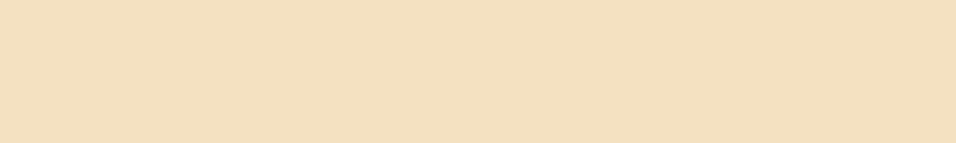
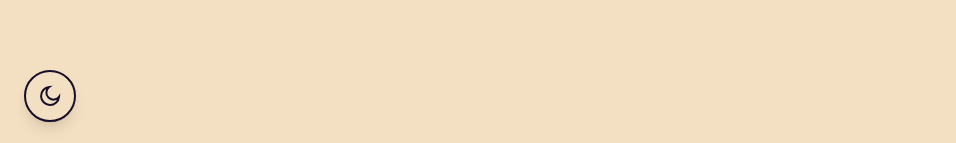
Before and after one commit to zandimt/zandimtmain, a Next.js app: page / in a window 1280 px wide. Shown: the part 654-797 px from the top of the page, without its empty margins (0-956 px from the left). Built offline with nearby package versions, Linux system fonts and the light colour scheme.

Commit message:
added dark/light mode button

```diff
--- a/src/app/globals.css
+++ b/src/app/globals.css
@@ -11,6 +11,13 @@
   /* Default theme colors */
   --background: var(--champagne);
   --foreground: var(--dark-purple);
+  --shadow-color: rgba(0,0,0,0.15); /* default shadow for light mode */
+}
+
+html.dark {
+  --background: var(--dark-purple);
+  --foreground: var(--champagne);
+  --shadow-color: #f3dfc1; /* champagne for dark mode */
 }
 
 @theme inline {
@@ -20,11 +27,8 @@
   --font-mono: var(--font-geist-mono);
 }
 
-@media (prefers-color-scheme: dark) {
-  :root {
-    --background: var(--dark-purple);
-    --foreground: var(--champagne);
-  }
+.shadow-custom {
+  box-shadow: 0 4px 24px 0 var(--shadow-color);
 }
 
 body {
@@ -32,3 +36,10 @@ body {
   color: var(--foreground);
   font-family: Arial, Helvetica, sans-serif;
 }
+
+@keyframes spin-slow {
+  100% { transform: rotate(360deg); }
+}
+.animate-spin-slow {
+  animation: spin-slow 0.4s linear;
+}
--- a/src/app/page.tsx
+++ b/src/app/page.tsx
@@ -1,9 +1,62 @@
+"use client";
 import Link from "next/link";
+import { useEffect, useState } from "react";
+
+function ThemeToggle() {
+  const [theme, setTheme] = useState<"light" | "dark">(() => {
+    if (typeof window !== "undefined") {
+      return document.documentElement.classList.contains("dark") ? "dark" : "light";
+    }
+    return "light";
+  });
+  const [rotating, setRotating] = useState(false);
+
+  useEffect(() => {
+    if (theme === "dark") {
+      document.documentElement.classList.add("dark");
+    } else {
+      document.documentElement.classList.remove("dark");
+    }
+  }, [theme]);
+
+  const toggleTheme = () => {
+    setRotating(true);
+    setTheme((prev) => (prev === "light" ? "dark" : "light"));
+    setTimeout(() => setRotating(false), 400);
+  };
+
+  return (
+    <button
+      aria-label="Toggle theme"
+      onClick={toggleTheme}
+      className={`fixed bottom-6 left-6 z-50 p-3 rounded-full shadow-lg bg-champagne dark:bg-dark-purple border-2 border-dark-purple dark:border-champagne transition-colors duration-300 focus:outline-none flex items-center justify-center ${rotating ? "animate-spin-slow" : ""}`}
+      style={{ minWidth: 48, minHeight: 48 }}
+    >
+      {theme === "dark" ? (
+        // Sun icon
+        <svg xmlns="http://www.w3.org/2000/svg" className="h-6 w-6 text-champagne" fill="none" viewBox="0 0 24 24" stroke="currentColor" strokeWidth={2}>
+          <circle cx="12" cy="12" r="5" />
+          <path d="M12 1v2m0 18v2m11-11h-2M3 12H1m16.95 7.07l-1.41-1.41M6.34 6.34L4.93 4.93m12.02 0l-1.41 1.41M6.34 17.66l-1.41 1.41" />
+        </svg>
+      ) : (
+        // Moon icon
+        <svg xmlns="http://www.w3.org/2000/svg" className="h-6 w-6 text-dark-purple" fill="none" viewBox="0 0 24 24" stroke="currentColor" strokeWidth={2}>
+          <path d="M21 12.79A9 9 0 1111.21 3a7 7 0 109.79 9.79z" />
+        </svg>
+      )}
+    </button>
+  );
+}
+
+// Add custom animation to globals.css:
+// @keyframes spin-slow { 100% { transform: rotate(360deg); } }
+// .animate-spin-slow { animation: spin-slow 0.4s linear; }
 
 export default function Home() {
   return (
     <main className="min-h-screen flex flex-col items-center justify-center px-4 bg-champagne dark:bg-dark-purple">
-      <div className="p-20 m-4 bg-desert-sand dark:bg-caribbean-current flex flex-col gap-4 justify-center items-center rounded-lg shadow-lg">
+      <ThemeToggle />
+      <div className="p-20 m-4 bg-desert-sand dark:bg-caribbean-current flex flex-col gap-4 justify-center items-center rounded-lg shadow-custom">
         <h1 className="text-4xl font-bold mb-4 text-dark-purple dark:text-champagne">zandimt</h1>
           <div className="flex flex-col gap-4 justify-center items-center">
             <p className="text-lg text-dark-cyan dark:text-desert-sand mb-8">welcome to zandi&apos;s personal portofolio and blog.</p>
--- a/tailwind.config.js
+++ b/tailwind.config.js
@@ -17,6 +17,9 @@ module.exports = {
         'gradient-conic':
           'conic-gradient(from 180deg at 50% 50%, var(--tw-gradient-stops))',
       },
+      boxShadow: {
+        'champagne': '0 4px 24px 0 #f3dfc1',
+      },
     },
   },
   plugins: [require('@tailwindcss/typography')],
```
